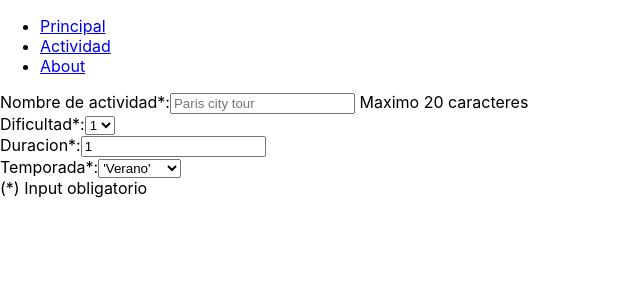
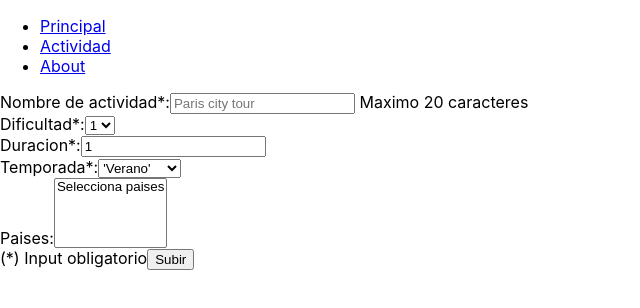
Before and after one commit to juancordobez/PI-Countries, a React (Create React App) app in the folder client/: page /actividad in a window 1280 px wide. Shown: the top 308 px of the page, without its empty margins (0-640 px from the left). Built offline with nearby package versions, Linux system fonts and the light colour scheme.

Commit message:
ActividadScreen.js

```diff
--- a/client/src/components/actividad/ActividadScreen.js
+++ b/client/src/components/actividad/ActividadScreen.js
@@ -1,6 +1,6 @@
 import React, { useState, useEffect } from 'react'
-import { useDispatch, useSelector } from "react-redux";
-import { } from "../../actions/index";
+import { useSelector, useDispatch } from "react-redux";
+import { getAllCountrys } from "../../actions/index";
 // Ruta de creación de actividad turística: debe contener
 
 //  Un formulario controlado con los siguientes campos
@@ -12,6 +12,16 @@ import { } from "../../actions/index";
 //  Botón/Opción para crear una nueva actividad turística
 
 export const ActividadScreen = () => {
+
+    const allCountrys = useSelector(state => state.allCountrys)
+    const dispatch = useDispatch()
+
+    useEffect(() => {
+        dispatch( getAllCountrys() )
+
+    }, [dispatch])
+
+
     const [state, setState] = useState({
         name: '',
         dificultad: 1,
@@ -22,14 +32,22 @@ export const ActividadScreen = () => {
     })
 
     const handleChange = (e) => {
+        if (e.target.name === 'pais') {
+            setState({
+                ...state,
+                pais: [...state.pais, e.target.value]
+            })
+        } else {
             setState({
                 ...state,
                 [e.target.name]: e.target.value
             })
         }
+    }
 
-    const handleSubmit = () => {
-
+    const handleSubmit = (e) => {
+        e.preventDefault()
+        console.log(e.target.value);
     }
 
     return (
@@ -123,7 +141,7 @@ export const ActividadScreen = () => {
 
                 </div>
 
-                {/* <div className=''>
+                <div className=''>
 
                     <label className='' >
                         Paises:
@@ -132,57 +150,25 @@ export const ActividadScreen = () => {
                             name="pais"
                             multiple
                             onChange={(e) => { handleChange(e) }}
-                        value={countries}
+                            value={state.pais}
                             className='imput'
                             id=''
                         >
-
+                            <option value=''>Selecciona paises</option>
                             {
-                            allCountries?.map((country) =>
-                            <option key={country.name} value={country.name}>{country.name}</option>
+                                allCountrys.map((country) =>
+                                    <option key={country.ID} value={country.ID}>{country.nombre}</option>
                                 )
                             }
 
                         </select>
                     </label>
 
-                </div> */}
-
-                {/* <div className=''>
-
-                    <label className=''>
-                        Image:
-                    </label>
-
-                    <input
-                        name="image"
-                        className='imput'
-                        onChange={(e) => { handleChange(e) }}
-                        value={state.image}
-                        placeholder="INSERT URL"
-                    />
-
                 </div>
 
-                <span className={validateUrl(state.image) ? styles.alert : 'disabled'}> you must enter an image url</span> */}
+                <span className=''>(*) Input obligatorio</span>
 
-                {/* <div className={styles.buttonContainer}>
-
-                    <button className='homeButton' onClick={(e) => { clearCountries(e) }}>Reset countries</button>
-
-                    <button className='homeButton' onClick={(e) => { clearAll(e) }}>Reset all</button>
-
-                    <button className={state.description.length > 140 || state.name.length > 20 === true || validateUrl(state.image) ? 'disabled' : 'orangeButton'} type="submit">Add activity</button>
-
-                </div> */}
-
-                {/* {
-                    response.data === "Activity created" ?
-                        <span className={styles.success}>{response.data}</span> :
-                        <span className={styles.error}>{response.data}</span>
-                } */}
-
-                <span className=''>(*) Input obligatorio</span>
+                <input type='submit' value='Subir' />
 
             </form>
 
```
Lines whose indentation alone changed are shown as unchanged.
